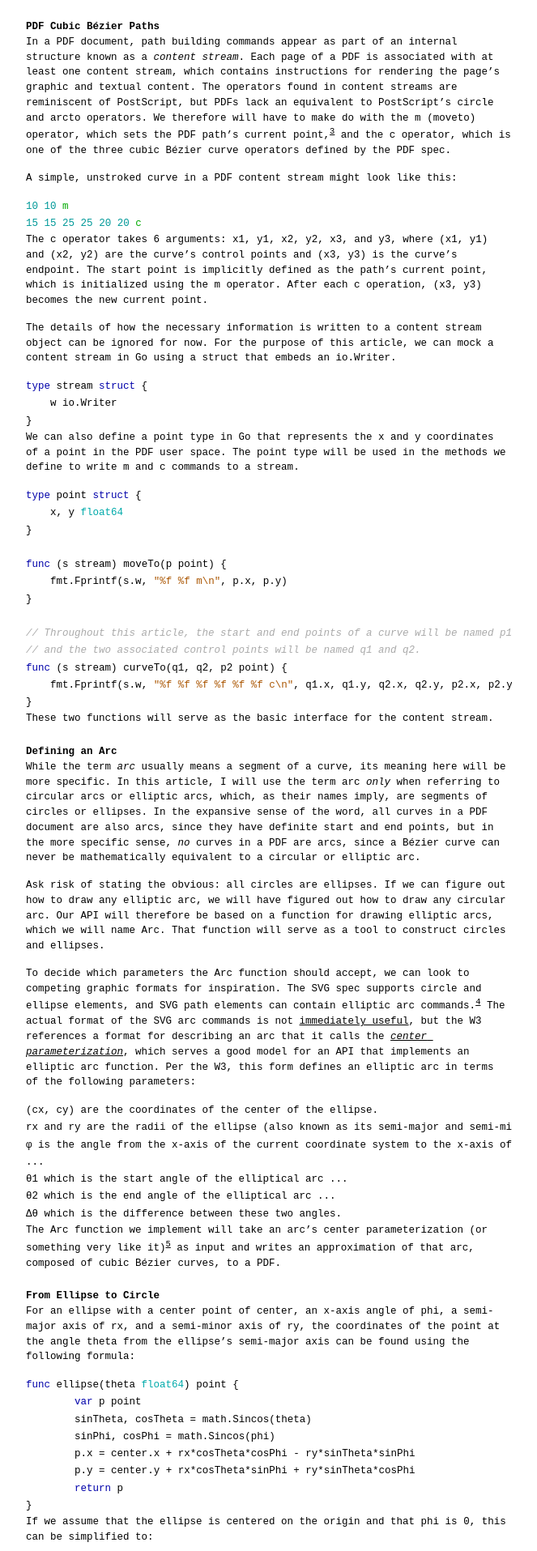
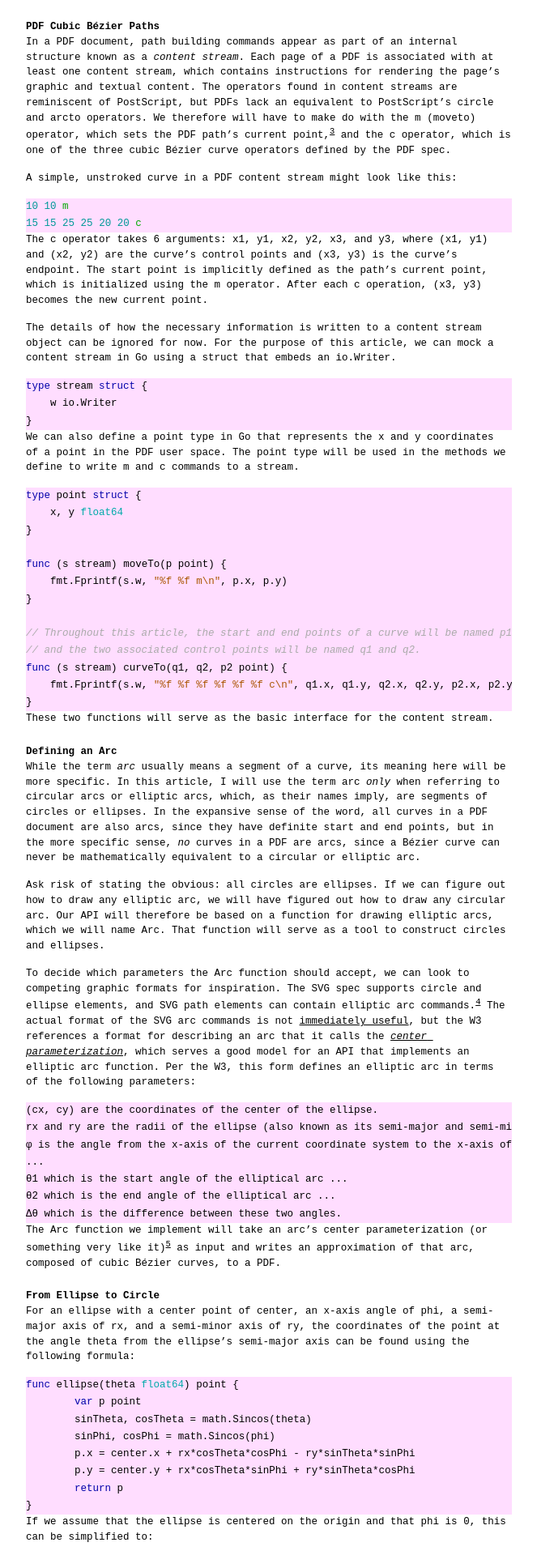
Before and after one commit to cdillond/cdillond.github.io, a Jekyll site: the page built from _posts/2024-06-19-ellipse.markdown, in a window 1280 px wide. Shown: the part 871-2786 px from the top of the page at 81% size, without its empty margins (308-971 px from the left). Built offline with Jekyll 4.4.1, drawn with Linux system fonts in a browser that asks for light colours.

Commit message:
fixed pre css

```diff
--- a/_sass/_dark.scss
+++ b/_sass/_dark.scss
@@ -3,6 +3,7 @@
  */
 
 :root {
+  --code-background-color: #FFDDFF;
   --base-color: #DBDBDB;
   --border: dashed 1px rgba(219, 219, 219, 0.9);
   --selection-background: rgba(219, 219, 219, 0.99);
--- a/_sass/_hacker.scss
+++ b/_sass/_hacker.scss
@@ -3,6 +3,7 @@
  */
 
 :root {
+  --code-background-color: #FFDDFF;
   --base-color: #00ff00;
   --border: dashed 1px rgba(0, 255, 0, 0.9);
   --selection-background: rgba(0, 255, 0, 0.99);
--- a/_sass/_light.scss
+++ b/_sass/_light.scss
@@ -8,6 +8,7 @@
   --selection-background: rgba(0, 0, 0, 0.99);
   --selection-text: #FFF;
   --background-color: #FFF;
+  --code-background-color: #FFDDFF;
   --text-color: var(--base-color);
   --placeholder-color: var(--base-color);
   --link-color: var(--base-color);
--- a/_sass/base.scss
+++ b/_sass/base.scss
@@ -4,130 +4,554 @@
 /**
  * Style variables
  */
-$base-font-family:     'Source Code Pro', monospace !default;
-$base-font-size:       12.5px !default;
-$mobile-font-size:     12px !default;
-$base-line-height:     1.5 !default;
-$container-width:      90% !default;
-$container-max-width:  600px !default;
+$base-font-family: 'Source Code Pro', monospace !default;
+$base-font-size: 12.5px !default;
+$mobile-font-size: 12px !default;
+$base-line-height: 1.5 !default;
+$container-width: 90% !default;
+$container-max-width: 600px !default;
 
 /**
  * Global
  */
-body { background-color: var(--background-color);  margin: 0 auto;  padding: 0;  font-family: $base-font-family;  font-size: $base-font-size;  color: var(--text-color);  text-align: left;  line-height: $base-line-height !important; }
-h1, h2, h3, h4, h5, h6 { font-size: $base-font-size;  margin: 0px;  margin-top: 22px;  font-weight: bold;  color: var(--text-color); }
-p, ul, ol { margin: 0px;  color: var(--text-color); }
-a { text-decoration: underline;  color: var(--link-color); }
-a:hover { color: var(--background-color); background-color: var(--base-color); }
-@media only screen and (max-device-width: 500px) { * { font-size: $mobile-font-size !important; } }
+body {
+    background-color: var(--background-color);
+    margin: 0 auto;
+    padding: 0;
+    font-family: $base-font-family;
+    font-size: $base-font-size;
+    color: var(--text-color);
+    text-align: left;
+    line-height: $base-line-height !important;
+}
+
+h1,
+h2,
+h3,
+h4,
+h5,
+h6 {
+    font-size: $base-font-size;
+    margin: 0px;
+    margin-top: 22px;
+    font-weight: bold;
+    color: var(--text-color);
+}
+
+p,
+ul,
+ol {
+    margin: 0px;
+    color: var(--text-color);
+}
+
+a {
+    text-decoration: underline;
+    color: var(--link-color);
+}
+
+a:hover {
+    color: var(--background-color);
+    background-color: var(--base-color);
+}
+
+@media only screen and (max-device-width: 500px) {
+    * {
+        font-size: $mobile-font-size !important;
+    }
+}
 
 /**
  * Layout
  */
-.container { width: $container-width;  max-width: $container-max-width;  margin-right: auto;  margin-left: auto; }
-p { word-wrap: break-word;  word-break: break-word;  white-space: pre-wrap; margin-bottom: 15px; }
-footer { color: var(--text-color);  border-top: var(--border);  margin: 20px auto 15px;  padding-top: 10px;  text-align: right; }
-header { margin-top: 25px;  margin-bottom: 10px; }
-header p { text-align: left;  margin: 0; }
-footer { margin-bottom: 20px; }
+.container {
+    width: $container-width;
+    max-width: $container-max-width;
+    margin-right: auto;
+    margin-left: auto;
+}
+
+p {
+    word-wrap: break-word;
+    word-break: break-word;
+    white-space: pre-wrap;
+    margin-bottom: 15px;
+}
+
+footer {
+    color: var(--text-color);
+    border-top: var(--border);
+    margin: 20px auto 15px;
+    padding-top: 10px;
+    text-align: right;
+}
+
+header {
+    margin-top: 25px;
+    margin-bottom: 10px;
+}
+
+header p {
+    text-align: left;
+    margin: 0;
+}
+
+footer {
+    margin-bottom: 20px;
+}
 
 /**
  * Highlight/Markup
  */
-::selection { background: var(--selection-background);  color: var(--selection-text); }
-::-moz-selection { background: var(--selection-background);  color: var(--selection-text); }
+::selection {
+    background: var(--selection-background);
+    color: var(--selection-text);
+}
+
+::-moz-selection {
+    background: var(--selection-background);
+    color: var(--selection-text);
+}
 
 /**
  * Lists
  */
-:not(.menu) > ul { list-style: none;  padding-left: 0; }
-:not(.menu) > ul { list-style-type: none; }
-:not(.menu) > ul > li:before { content: "-";  margin-right: 9px; }
+:not(.menu)>ul {
+    list-style: none;
+    padding-left: 0;
+}
+
+:not(.menu)>ul {
+    list-style-type: none;
+}
+
+:not(.menu)>ul>li:before {
+    content: "-";
+    margin-right: 9px;
+}
 
 /**
  * Header/Navigation
  */
-.menu { border-top: var(--border);  border-bottom: var(--border);  margin-bottom: 25px; }
-.menu ul { margin-top: 12px;  margin-bottom: 12px;  padding-left: 0px;  list-style-type: none;  text-align: right; }
-.menu ul li { display: inline;  margin-left: 10px; }
-.menu ul li a { text-decoration: none;  color: var(--text-color); }
-.menu ul li a:hover { text-decoration: none; color: var(--background-color); background-color: var(--base-color); }
+.menu {
+    border-top: var(--border);
+    border-bottom: var(--border);
+    margin-bottom: 25px;
+}
+
+.menu ul {
+    margin-top: 12px;
+    margin-bottom: 12px;
+    padding-left: 0px;
+    list-style-type: none;
+    text-align: right;
+}
+
+.menu ul li {
+    display: inline;
+    margin-left: 10px;
+}
+
+.menu ul li a {
+    text-decoration: none;
+    color: var(--text-color);
+}
+
+.menu ul li a:hover {
+    text-decoration: none;
+    color: var(--background-color);
+    background-color: var(--base-color);
+}
 
 /**
  * Form
  */
-input, select, textarea { padding: 0;  margin: 0;  -webkit-appearance: none;  -webkit-border-radius: 0;  border: none; }
-input[type=text], select, textarea { width: 100%;  resize: none;  background-color: var(--background-color);  color: var(--text-color);  caret-color: var(--text-color);  font-size: $base-font-size;  font-family: $base-font-family;  line-height: $base-line-height; }
-input, select, textarea, textarea::-webkit-input-placeholder { text-indent: 0px; }
-::placeholder { color: var(--placeholder-color);  opacity: 1; }
-:-ms-input-placeholder { color: var(--placeholder-color); }
-::-ms-input-placeholder { color: var(--placeholder-color); }
-input[type=submit] { font-size: $base-font-size;  font-family: $base-font-family;  line-height: $base-line-height;  cursor: pointer;  color: var(--link-color);  background-color: var(--background-color); }
-input[type=submit]:hover { color: var(--background-color); background-color: var(--base-color); }
-*:focus { outline: none; }
-textarea { vertical-align: top; }
+input,
+select,
+textarea {
+    padding: 0;
+    margin: 0;
+    -webkit-appearance: none;
+    -webkit-border-radius: 0;
+    border: none;
+}
+
+input[type=text],
+select,
+textarea {
+    width: 100%;
+    resize: none;
+    background-color: var(--background-color);
+    color: var(--text-color);
+    caret-color: var(--text-color);
+    font-size: $base-font-size;
+    font-family: $base-font-family;
+    line-height: $base-line-height;
+}
+
+input,
+select,
+textarea,
+textarea::-webkit-input-placeholder {
+    text-indent: 0px;
+}
+
+::placeholder {
+    color: var(--placeholder-color);
+    opacity: 1;
+}
+
+:-ms-input-placeholder {
+    color: var(--placeholder-color);
+}
+
+::-ms-input-placeholder {
+    color: var(--placeholder-color);
+}
+
+input[type=submit] {
+    font-size: $base-font-size;
+    font-family: $base-font-family;
+    line-height: $base-line-height;
+    cursor: pointer;
+    color: var(--link-color);
+    background-color: var(--background-color);
+}
+
+input[type=submit]:hover {
+    color: var(--background-color);
+    background-color: var(--base-color);
+}
+
+*:focus {
+    outline: none;
+}
+
+textarea {
+    vertical-align: top;
+}
 
 /**
  * Code and syntax highlighting
  */
-.lineno { color: var(--code-color-1); margin-right: 15px; }
-figure.highlight { margin: 5px 0; }
-pre { background-color: var(--background-color);  border: none;  padding: 0;  margin: 0;  overflow:auto;  font-size: $base-font-size;  color: var(--text-color);  line-height: 1.7 !important;  font-family: $base-font-family !important; }
-.highlight .hll { background-color: var(--code-color-2); }
-.highlight .c { color: var(--code-color-1); font-style: italic } /* Comment */
-.highlight .err { color: var(--code-color-3); background-color: var(--code-color-4); } /* Error */
-.highlight .k { color: var(--code-color-5); } /* Keyword */
-.highlight .cm { color: var(--code-color-1); font-style: italic } /* Comment.Multiline */
-.highlight .cp { color: var(--code-color-6); } /* Comment.Preproc */
-.highlight .c1 { color: var(--code-color-1); font-style: italic } /* Comment.Single */
-.highlight .cs { color: var(--code-color-5); font-style: italic } /* Comment.Special */
-.highlight .gd { color: var(--code-color-7); } /* Generic.Deleted */
-.highlight .ge { font-style: italic } /* Generic.Emph */
-.highlight .gr { color: var(--code-color-7); } /* Generic.Error */
-.highlight .gh { color: var(--code-color-8); font-weight: bold } /* Generic.Heading */
-.highlight .gi { color: var(--code-color-9); } /* Generic.Inserted */
-.highlight .go { color: var(--code-color-10); } /* Generic.Output */
-.highlight .gp { color: var(--code-color-11); } /* Generic.Prompt */
-.highlight .gs { font-weight: bold } /* Generic.Strong */
-.highlight .gu { color: var(--code-color-12); font-weight: bold } /* Generic.Subheading */
-.highlight .gt { color: var(--code-color-7); } /* Generic.Traceback */
-.highlight .kc { color: var(--code-color-5); } /* Keyword.Constant */
-.highlight .kd { color: var(--code-color-5); } /* Keyword.Declaration */
-.highlight .kn { color: var(--code-color-5); } /* Keyword.Namespace */
-.highlight .kp { color: var(--code-color-5); } /* Keyword.Pseudo */
-.highlight .kr { color: var(--code-color-5); } /* Keyword.Reserved */
-.highlight .kt { color: var(--code-color-13); } /* Keyword.Type */
-.highlight .m { color: var(--code-color-14); } /* Literal.Number */
-.highlight .s { color: var(--code-color-15); } /* Literal.String */
-.highlight .na { color: var(--code-color-16); } /* Name.Attribute */
-.highlight .nb { color: var(--code-color-13); } /* Name.Builtin */
-.highlight .nc { color: var(--code-color-9); text-decoration: underline } /* Name.Class */
-.highlight .no { color: var(--code-color-7); } /* Name.Constant */
-.highlight .nd { color: var(--code-color-10); } /* Name.Decorator */
-.highlight .ni { color: var(--code-color-17); font-weight: bold } /* Name.Entity */
-.highlight .nf { color: var(--code-color-9); } /* Name.Function */
-.highlight .nn { color: var(--code-color-13); text-decoration: underline } /* Name.Namespace */
-.highlight .nt { color: var(--code-color-16); font-weight: bold } /* Name.Tag */
-.highlight .nv { color: var(--code-color-7); } /* Name.Variable */
-.highlight .ow { color: var(--code-color-5); } /* Operator.Word */
-.highlight .w { color: var(--code-color-18); } /* Text.Whitespace */
-.highlight .mf { color: var(--code-color-14); } /* Literal.Number.Float */
-.highlight .mh { color: var(--code-color-14); } /* Literal.Number.Hex */
-.highlight .mi { color: var(--code-color-14); } /* Literal.Number.Integer */
-.highlight .mo { color: var(--code-color-14); } /* Literal.Number.Oct */
-.highlight .sb { color: var(--code-color-15); } /* Literal.String.Backtick */
-.highlight .sc { color: var(--code-color-15); } /* Literal.String.Char */
-.highlight .sd { color: var(--code-color-15); } /* Literal.String.Doc */
-.highlight .s2 { color: var(--code-color-15); } /* Literal.String.Double */
-.highlight .se { color: var(--code-color-15); } /* Literal.String.Escape */
-.highlight .sh { color: var(--code-color-15); } /* Literal.String.Heredoc */
-.highlight .si { color: var(--code-color-15); } /* Literal.String.Interpol */
-.highlight .sx { color: var(--code-color-15); } /* Literal.String.Other */
-.highlight .sr { color: var(--code-color-14); } /* Literal.String.Regex */
-.highlight .s1 { color: var(--code-color-15); } /* Literal.String.Single */
-.highlight .ss { color: var(--code-color-5); } /* Literal.String.Symbol */
-.highlight .bp { color: var(--code-color-13); } /* Name.Builtin.Pseudo */
-.highlight .vc { color: var(--code-color-7); } /* Name.Variable.Class */
-.highlight .vg { color: var(--code-color-7); } /* Name.Variable.Global */
-.highlight .vi { color: var(--code-color-7); } /* Name.Variable.Instance */
-.highlight .il { color: var(--code-color-14); } /* Literal.Number.Integer.Long */
+.lineno {
+    color: var(--code-color-1);
+    margin-right: 15px;
+}
+
+figure.highlight {
+    margin: 5px 0;
+}
+
+pre {
+    background-color: var(--code-background-color);
+    border: none;
+    padding: 0;
+    margin: 0;
+    overflow: auto;
+    font-size: $base-font-size;
+    color: var(--text-color);
+    line-height: 1.7 !important;
+    font-family: $base-font-family !important;
+}
+
+.highlight .hll {
+    background-color: var(--code-color-2);
+}
+
+.highlight .c {
+    color: var(--code-color-1);
+    font-style: italic
+}
+
+/* Comment */
+.highlight .err {
+    color: var(--code-color-3);
+    background-color: var(--code-color-4);
+}
+
+/* Error */
+.highlight .k {
+    color: var(--code-color-5);
+}
+
+/* Keyword */
+.highlight .cm {
+    color: var(--code-color-1);
+    font-style: italic
+}
+
+/* Comment.Multiline */
+.highlight .cp {
+    color: var(--code-color-6);
+}
+
+/* Comment.Preproc */
+.highlight .c1 {
+    color: var(--code-color-1);
+    font-style: italic
+}
+
+/* Comment.Single */
+.highlight .cs {
+    color: var(--code-color-5);
+    font-style: italic
+}
+
+/* Comment.Special */
+.highlight .gd {
+    color: var(--code-color-7);
+}
+
+/* Generic.Deleted */
+.highlight .ge {
+    font-style: italic
+}
+
+/* Generic.Emph */
+.highlight .gr {
+    color: var(--code-color-7);
+}
+
+/* Generic.Error */
+.highlight .gh {
+    color: var(--code-color-8);
+    font-weight: bold
+}
+
+/* Generic.Heading */
+.highlight .gi {
+    color: var(--code-color-9);
+}
+
+/* Generic.Inserted */
+.highlight .go {
+    color: var(--code-color-10);
+}
+
+/* Generic.Output */
+.highlight .gp {
+    color: var(--code-color-11);
+}
+
+/* Generic.Prompt */
+.highlight .gs {
+    font-weight: bold
+}
+
+/* Generic.Strong */
+.highlight .gu {
+    color: var(--code-color-12);
+    font-weight: bold
+}
+
+/* Generic.Subheading */
+.highlight .gt {
+    color: var(--code-color-7);
+}
+
+/* Generic.Traceback */
+.highlight .kc {
+    color: var(--code-color-5);
+}
+
+/* Keyword.Constant */
+.highlight .kd {
+    color: var(--code-color-5);
+}
+
+/* Keyword.Declaration */
+.highlight .kn {
+    color: var(--code-color-5);
+}
+
+/* Keyword.Namespace */
+.highlight .kp {
+    color: var(--code-color-5);
+}
+
+/* Keyword.Pseudo */
+.highlight .kr {
+    color: var(--code-color-5);
+}
+
+/* Keyword.Reserved */
+.highlight .kt {
+    color: var(--code-color-13);
+}
+
+/* Keyword.Type */
+.highlight .m {
+    color: var(--code-color-14);
+}
+
+/* Literal.Number */
+.highlight .s {
+    color: var(--code-color-15);
+}
+
+/* Literal.String */
+.highlight .na {
+    color: var(--code-color-16);
+}
+
+/* Name.Attribute */
+.highlight .nb {
+    color: var(--code-color-13);
+}
+
+/* Name.Builtin */
+.highlight .nc {
+    color: var(--code-color-9);
+    text-decoration: underline
+}
+
+/* Name.Class */
+.highlight .no {
+    color: var(--code-color-7);
+}
+
+/* Name.Constant */
+.highlight .nd {
+    color: var(--code-color-10);
+}
+
+/* Name.Decorator */
+.highlight .ni {
+    color: var(--code-color-17);
+    font-weight: bold
+}
+
+/* Name.Entity */
+.highlight .nf {
+    color: var(--code-color-9);
+}
+
+/* Name.Function */
+.highlight .nn {
+    color: var(--code-color-13);
+    text-decoration: underline
+}
+
+/* Name.Namespace */
+.highlight .nt {
+    color: var(--code-color-16);
+    font-weight: bold
+}
+
+/* Name.Tag */
+.highlight .nv {
+    color: var(--code-color-7);
+}
+
+/* Name.Variable */
+.highlight .ow {
+    color: var(--code-color-5);
+}
+
+/* Operator.Word */
+.highlight .w {
+    color: var(--code-color-18);
+}
+
+/* Text.Whitespace */
+.highlight .mf {
+    color: var(--code-color-14);
+}
+
+/* Literal.Number.Float */
+.highlight .mh {
+    color: var(--code-color-14);
+}
+
+/* Literal.Number.Hex */
+.highlight .mi {
+    color: var(--code-color-14);
+}
+
+/* Literal.Number.Integer */
+.highlight .mo {
+    color: var(--code-color-14);
+}
+
+/* Literal.Number.Oct */
+.highlight .sb {
+    color: var(--code-color-15);
+}
+
+/* Literal.String.Backtick */
+.highlight .sc {
+    color: var(--code-color-15);
+}
+
+/* Literal.String.Char */
+.highlight .sd {
+    color: var(--code-color-15);
+}
+
+/* Literal.String.Doc */
+.highlight .s2 {
+    color: var(--code-color-15);
+}
+
+/* Literal.String.Double */
+.highlight .se {
+    color: var(--code-color-15);
+}
+
+/* Literal.String.Escape */
+.highlight .sh {
+    color: var(--code-color-15);
+}
+
+/* Literal.String.Heredoc */
+.highlight .si {
+    color: var(--code-color-15);
+}
+
+/* Literal.String.Interpol */
+.highlight .sx {
+    color: var(--code-color-15);
+}
+
+/* Literal.String.Other */
+.highlight .sr {
+    color: var(--code-color-14);
+}
+
+/* Literal.String.Regex */
+.highlight .s1 {
+    color: var(--code-color-15);
+}
+
+/* Literal.String.Single */
+.highlight .ss {
+    color: var(--code-color-5);
+}
+
+/* Literal.String.Symbol */
+.highlight .bp {
+    color: var(--code-color-13);
+}
+
+/* Name.Builtin.Pseudo */
+.highlight .vc {
+    color: var(--code-color-7);
+}
+
+/* Name.Variable.Class */
+.highlight .vg {
+    color: var(--code-color-7);
+}
+
+/* Name.Variable.Global */
+.highlight .vi {
+    color: var(--code-color-7);
+}
+
+/* Name.Variable.Instance */
+.highlight .il {
+    color: var(--code-color-14);
+}
+
+/* Literal.Number.Integer.Long */
```
